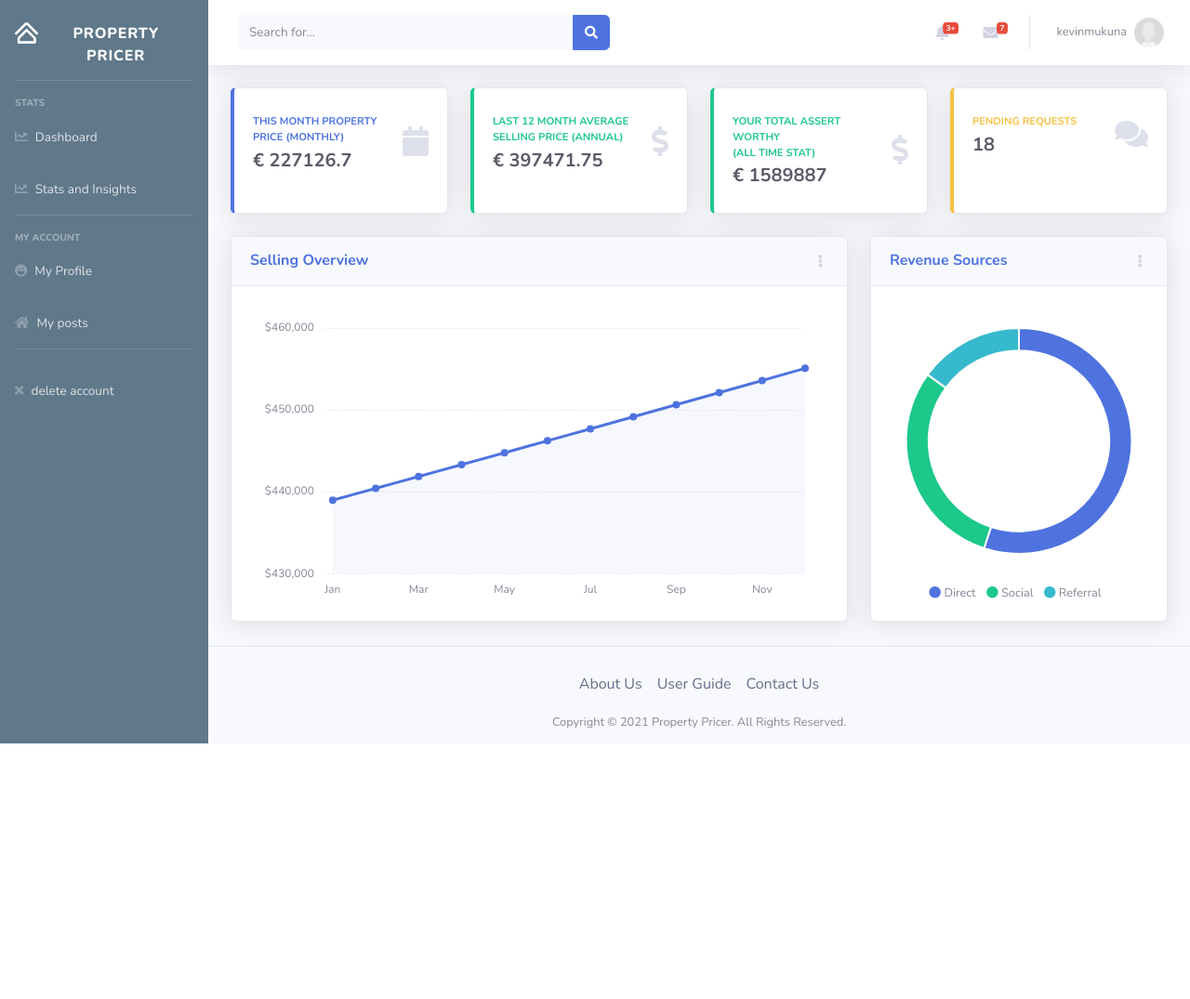
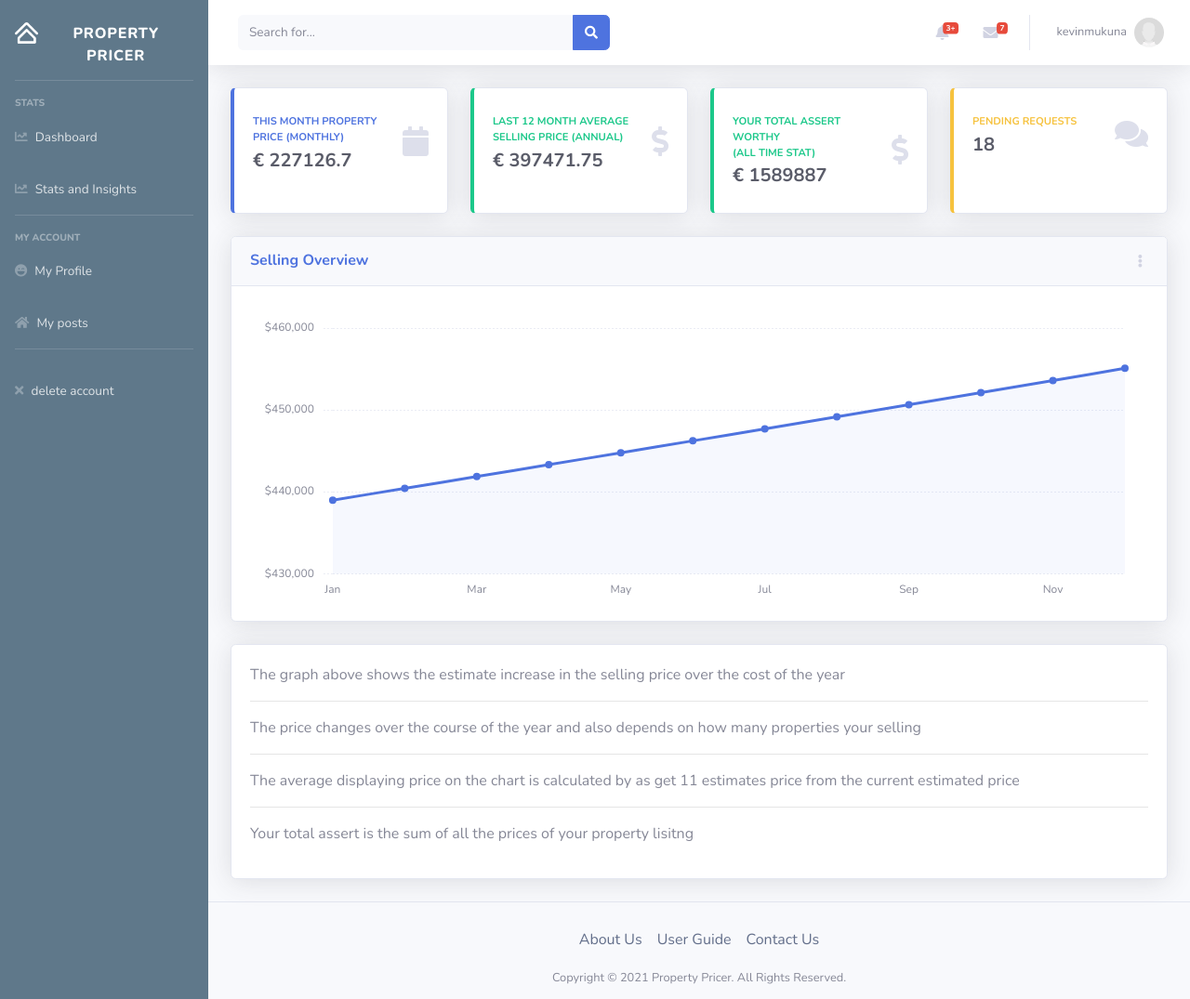
Before and after one commit to hassant727/TeamSoftwareProject, a Django app: page /dashboard in a window 1280 px wide. Shown: the whole page at 93% size. Before the commit the page ends 800 px from the top, so only its background shows below. Run offline with Django 3.2, Linux system fonts and the light colour scheme; a user stored in the database is signed in; data comes from the database, SQL or seed files in the repository; parts of the project's set-up code (start-up, migrations or seed data) failed here and were passed over; some libraries are stand-ins or nearby versions.

Commit message:
added a section below the chart, expanded the chart and removed the pie chart

```diff
--- a/CS3305TSP/templates/dashboard/dashboard.html
+++ b/CS3305TSP/templates/dashboard/dashboard.html
@@ -83,7 +83,7 @@
                 <div class="row">
 
                     <!-- Area Chart -->
-                    <div class="col-xl-8 col-lg-7">
+                    <div class="col-xl-12 col-lg-7">
                         <div class="card shadow mb-4">
                             <!-- Card Header - Dropdown -->
                             <div
@@ -112,48 +112,75 @@
                             </div>
                         </div>
                     </div>
+                    <div class="col-xl-12 col-lg-7">
+                        <div class="card shadow mb-4">
+                            <div class="card-body" >
+                                <p>
+                                    The graph above shows the estimate increase in the selling price over the cost of the year
+                                </p>
+                                <hr>
+                                <p>
+                                    The price changes over the course of the year and also depends on how many properties your
+                                    selling
+                                </p>
+                                <hr>
+                                <p>
+                                    The average displaying price on the chart is calculated by as get 11 estimates price from the current estimated price
+                                </p>
+                                <hr>
+                                <p>
+                                    Your total assert is the sum of all the prices of your property lisitng
+                                </p>
+                            </div>
+
+
+
+                        </div>
+
+                    </div>
 
                     <!-- Pie Chart -->
-                    <div class="col-xl-4 col-lg-5">
-                        <div class="card shadow mb-4">
-                            <!-- Card Header - Dropdown -->
-                            <div
-                                    class="card-header py-3 d-flex flex-row align-items-center justify-content-between">
-                                <h6 class="m-0 font-weight-bold text-primary">Revenue Sources</h6>
-                                <div class="dropdown no-arrow">
-                                    <a class="dropdown-toggle" href="#" role="button" id="dropdownMenuLink"
-                                       data-toggle="dropdown" aria-haspopup="true" aria-expanded="false">
-                                        <i class="fas fa-ellipsis-v fa-sm fa-fw text-gray-400"></i>
-                                    </a>
-                                    <div class="dropdown-menu dropdown-menu-right shadow animated--fade-in"
-                                         aria-labelledby="dropdownMenuLink">
-                                        <div class="dropdown-header">Dropdown Header:</div>
-                                        <a class="dropdown-item" href="#">Action</a>
-                                        <a class="dropdown-item" href="#">Another action</a>
-                                        <div class="dropdown-divider"></div>
-                                        <a class="dropdown-item" href="#">Something else here</a>
-                                    </div>
-                                </div>
-                            </div>
-                            <!-- Card Body -->
-                            <div class="card-body">
-                                <div class="chart-pie pt-4 pb-2">
-                                    <canvas id="myPieChart"></canvas>
-                                </div>
-                                <div class="mt-4 text-center small">
-                                        <span class="mr-2">
-                                            <i class="fas fa-circle text-primary"></i> Direct
-                                        </span>
-                                    <span class="mr-2">
-                                            <i class="fas fa-circle text-success"></i> Social
-                                        </span>
-                                    <span class="mr-2">
-                                            <i class="fas fa-circle text-info"></i> Referral
-                                        </span>
-                                </div>
-                            </div>
-                        </div>
-                    </div>
+<!--                    <div class="col-xl-4 col-lg-5">-->
+<!--                        <div class="card shadow mb-4">-->
+<!--                            &lt;!&ndash; Card Header - Dropdown &ndash;&gt;-->
+<!--                            <div-->
+<!--                                    class="card-header py-3 d-flex flex-row align-items-center justify-content-between">-->
+<!--                                <h6 class="m-0 font-weight-bold text-primary">Revenue Sources</h6>-->
+<!--                                <div class="dropdown no-arrow">-->
+<!--                                    <a class="dropdown-toggle" href="#" role="button" id="dropdownMenuLink"-->
+<!--                                       data-toggle="dropdown" aria-haspopup="true" aria-expanded="false">-->
+<!--                                        <i class="fas fa-ellipsis-v fa-sm fa-fw text-gray-400"></i>-->
+<!--                                    </a>-->
+<!--                                    <div class="dropdown-menu dropdown-menu-right shadow animated&#45;&#45;fade-in"-->
+<!--                                         aria-labelledby="dropdownMenuLink">-->
+<!--                                        <div class="dropdown-header">Dropdown Header:</div>-->
+<!--                                        <a class="dropdown-item" href="#">Action</a>-->
+<!--                                        <a class="dropdown-item" href="#">Another action</a>-->
+<!--                                        <div class="dropdown-divider"></div>-->
+<!--                                        <a class="dropdown-item" href="#">Something else here</a>-->
+<!--                                    </div>-->
+<!--                                </div>-->
+<!--                            </div>-->
+<!--                            &lt;!&ndash; Card Body &ndash;&gt;-->
+<!--                            <div class="card-body">-->
+<!--                                <div class="chart-pie pt-4 pb-2">-->
+<!--                                    <canvas id="myPieChart"></canvas>-->
+<!--                                </div>-->
+<!--                                <div class="mt-4 text-center small">-->
+<!--                                        <span class="mr-2">-->
+<!--                                            <i class="fas fa-circle text-primary"></i> Direct-->
+<!--                                        </span>-->
+<!--                                    <span class="mr-2">-->
+<!--                                            <i class="fas fa-circle text-success"></i> Social-->
+<!--                                        </span>-->
+<!--                                    <span class="mr-2">-->
+<!--                                            <i class="fas fa-circle text-info"></i> Referral-->
+<!--                                        </span>-->
+<!--                                </div>-->
+<!--                            </div>-->
+<!--                        </div>-->
+<!--                    </div>-->
                 </div>
             </div>
+
 {% endblock content %}
```
